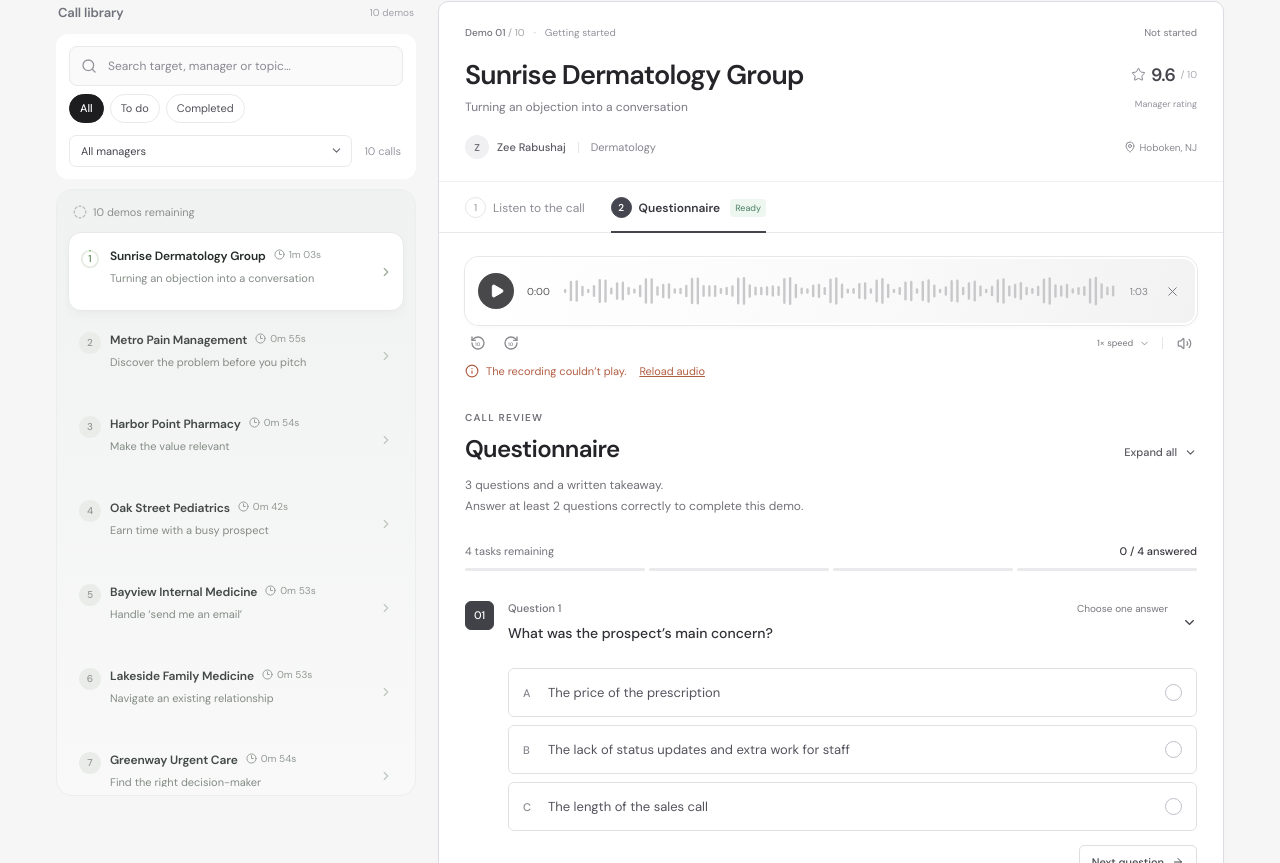
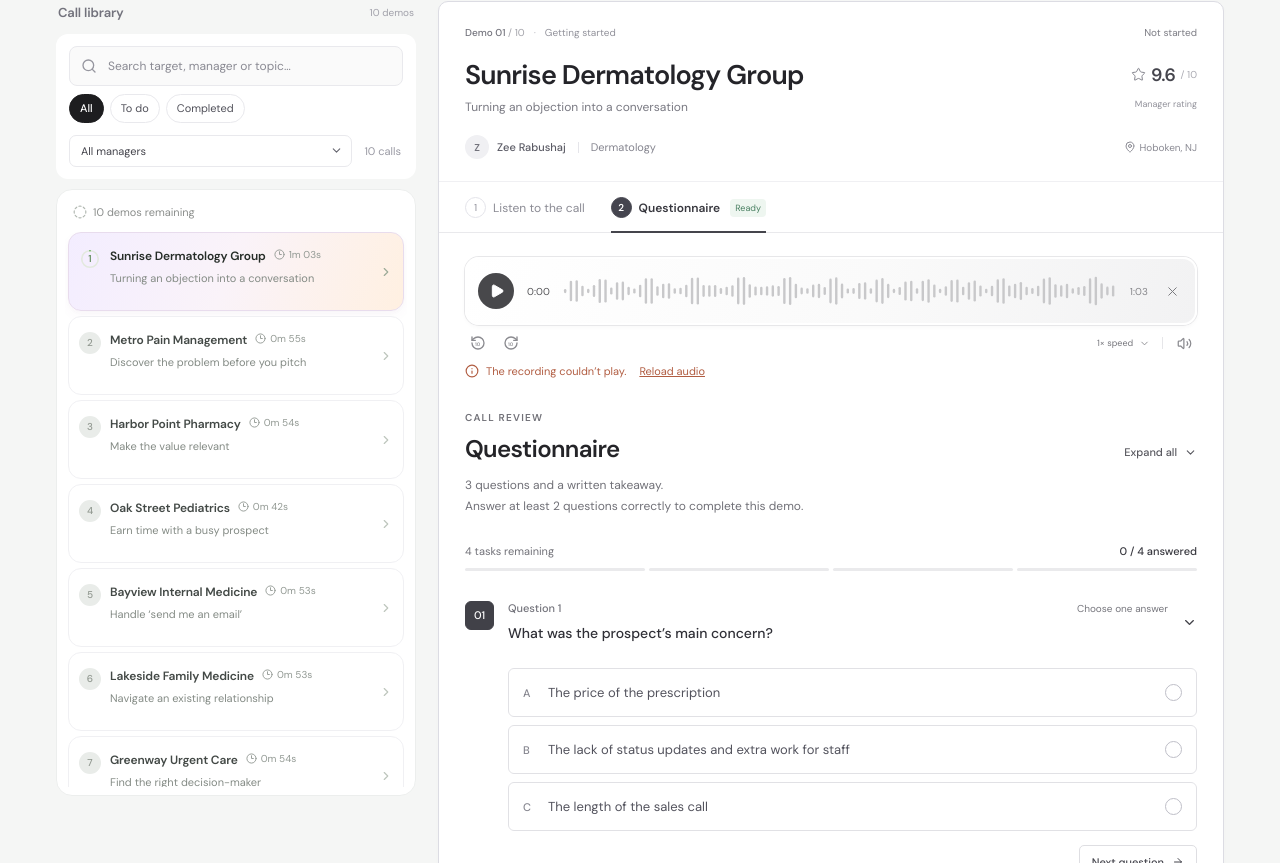
Before and after one commit to adnangodance/calls, a React (Vite) app: page / in a window 1280 px wide. Shown: the part 477-1340 px from the top of the page. Built offline with nearby package versions, Linux system fonts and the light colour scheme.

Commit message:
Use white demo cards with a subtle purple and orange active gradient

```diff
--- a/src/styles.css
+++ b/src/styles.css
@@ -463,13 +463,13 @@ h3 { font-size: 13px; font-weight: 550; letter-spacing: -.15px; }
 .select-wrap select { width: 100%; border: 1px solid #e9e9ed; border-radius: 7px; background: #fff; color: #44444c; font-size: 11px; padding: 8px 28px 8px 11px; appearance: none; cursor: pointer; }
 .select-wrap svg { position: absolute; right: 9px; pointer-events: none; color: #65656f; }
 .library-result-count { font-size: 11px; color: #9999a3; padding-right: 2px; font-variant-numeric: tabular-nums; }
-.call-list-panel { min-width: 0; padding: 8px; border: 1px solid #eceeed; border-radius: 16px; background: linear-gradient(180deg, #f0f2f1, #f8f9f8); }
+.call-list-panel { min-width: 0; padding: 8px; border: 1px solid #eceeed; border-radius: 16px; background: #fff; }
 .library-queue-heading { display: flex; align-items: center; gap: 6px; padding: 6px 8px 12px; color: #8b8e8c; font-size: 11px; line-height: 1.5; }
 .library-queue-heading > svg { color: #b1b8b1; }
 .call-list { display: grid; gap: 5px; max-height: 760px; overflow-y: auto; list-style: none; margin: 0; padding: 0 3px 8px; scrollbar-width: thin; scrollbar-color: #dcdce2 transparent; }
-.call-item { position: relative; min-width: 0; border: 1px solid transparent; border-radius: 13px; background: transparent; transition: background .15s, border-color .15s, box-shadow .15s; }
-.call-item:hover { background: #ffffffa6; }
-.call-item.active { border-color: #e6e9e6; background: #fff; box-shadow: 0 2px 4px #26302604, 0 5px 12px #26302607; }
+.call-item { position: relative; min-width: 0; border: 1px solid #f0f0f3; border-radius: 13px; background: #fff; transition: background .15s, border-color .15s, box-shadow .15s; }
+.call-item:hover { border-color: #e3e3e9; box-shadow: 0 2px 8px #24243006; }
+.call-item.active { border-color: #e8dced; background: linear-gradient(110deg, #f3edff 0%, #faf3f9 48%, #fff0e1 100%); box-shadow: 0 2px 4px #56396705, 0 5px 12px #8c519209; }
 .call-select { display: grid; grid-template-columns: 22px minmax(0, 1fr) 14px; align-items: start; gap: 9px; text-align: left; width: 100%; min-height: 77px; padding: 14px 10px; border-radius: 12px; }
 .call-select:focus-visible { outline-offset: -3px; }
 .call-step { position: relative; display: grid; place-items: center; width: 22px; height: 22px; margin-top: 1px; border-radius: 50%; background: #e9ece9; }
```
